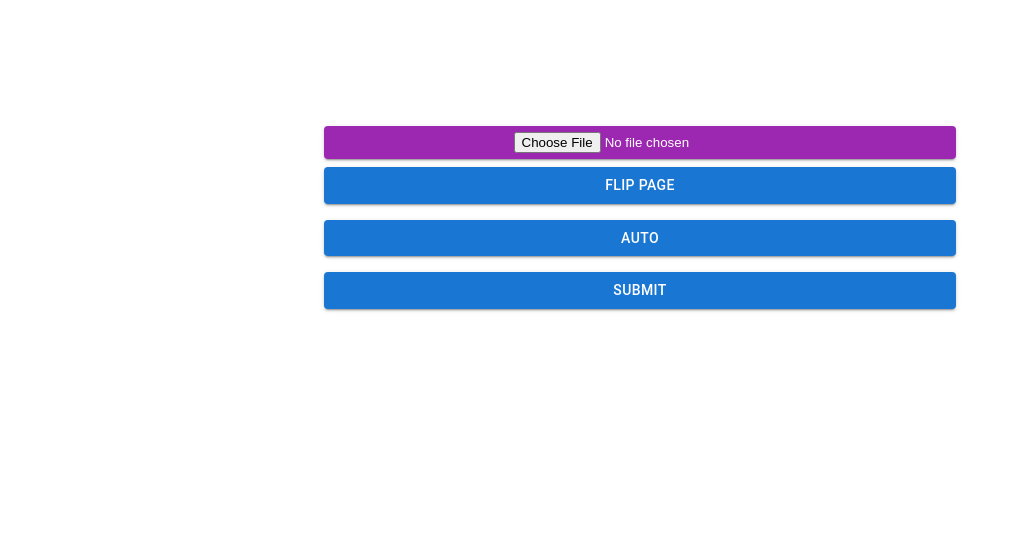
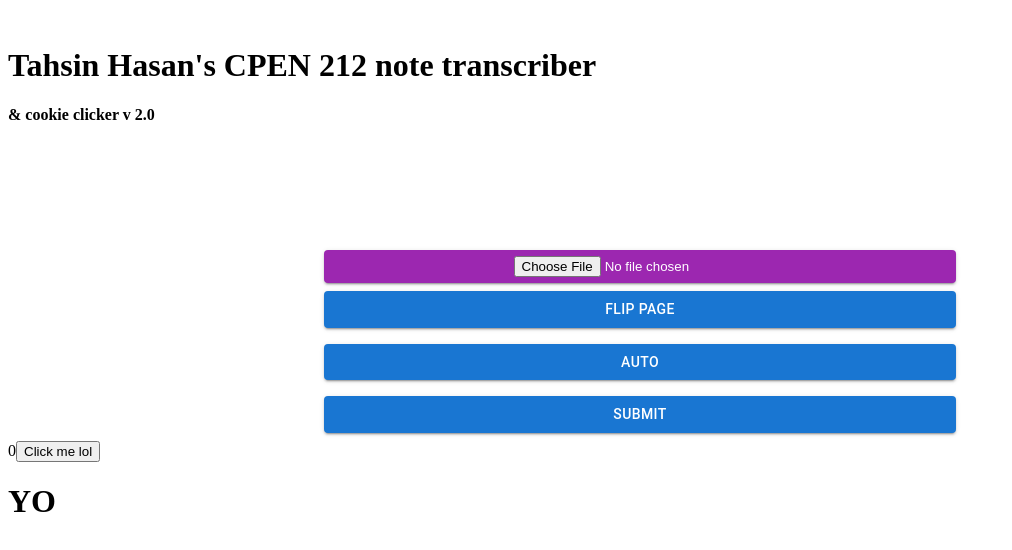
Before and after one commit to TonyLiu0226/note_transcriber, a React (Create React App) app in the folder client/: page / in a window 1280 px wide. Shown: the top 550 px of the page, without its empty margins (0-1012 px from the left). Built offline with nearby package versions, Linux system fonts and the light colour scheme.

Commit message:
adds clicker game

```diff
--- a/client/public/index.html
+++ b/client/public/index.html
@@ -25,6 +25,9 @@
       Learn how to configure a non-root public URL by running `npm run build`.
     -->
     <title>React App</title>
+  </br>
+  <h1 id="name">Tahsin Hasan's CPEN 212 note transcriber</h1>
+  <h4 id="subtitle">& cookie clicker v 2.0</h4>
   </head>
   <body>
     <noscript>You need to enable JavaScript to run this app.</noscript>
@@ -39,5 +42,8 @@
       To begin the development, run `npm start` or `yarn start`.
       To create a production bundle, use `npm run build` or `yarn build`.
     -->
+    <div id="bruh">
+      <h1 id="bruv">YO</h1>
+    </div>
   </body>
 </html>
--- a/client/src/components/App.jsx
+++ b/client/src/components/App.jsx
@@ -1,6 +1,31 @@
 import React, { useState } from "react";
 import { FormControl, Button, TextField } from '@mui/material';
 import './Form.css';
+import { useEffect } from "react";
+
+
+
+function sayHello(){
+  return <div>
+    <h1>"hello"</h1>
+  </div>
+
+}
+
+function Counter() {
+  const [count, setCount] = useState(0)
+  var text = document.getElementById("bruv");
+  useEffect(() => {
+    document.title = `${count} clicks`
+  }, [count])
+  return <div>
+    <p1>{count}</p1>
+    <button onClick={() => setCount(count + 1) }>
+        Click me lol
+
+      </button>
+  </div>
+}
 
 export default function App(props) {
   const [isAuto,setIsAuto] = useState(false);
@@ -49,6 +74,7 @@ export default function App(props) {
 //     }
 //   }
 return (
+
   <div className="auth-form">
   <form className="">
     <FormControl fullWidth={true}>
@@ -65,6 +91,7 @@ export default function App(props) {
       <Button
         type="submit"
         variant="contained"
+        onClick={sayHello}
         sx={{my:1}}>Flip Page
       </Button>
   }
@@ -80,14 +107,16 @@ export default function App(props) {
         variant="contained"
         sx={{my:1}}>Submit
       </Button>
+
     </FormControl>
+
   </form>
+  <div>
+      <Counter></Counter>
     </div>
-
+  </div>
 )
 }
-
-
 /*need to :
 - display preview of scanned pages and offer download option
 
--- a/client/src/components/Form.css
+++ b/client/src/components/Form.css
@@ -1,4 +1,5 @@
 form {
+
     width:50%;
     margin:auto;
     margin-top: 10%;
```
Also changed, not shown: 1 other file (tests, documents, lock files or other folders). Lines whose indentation alone changed are shown as unchanged.
